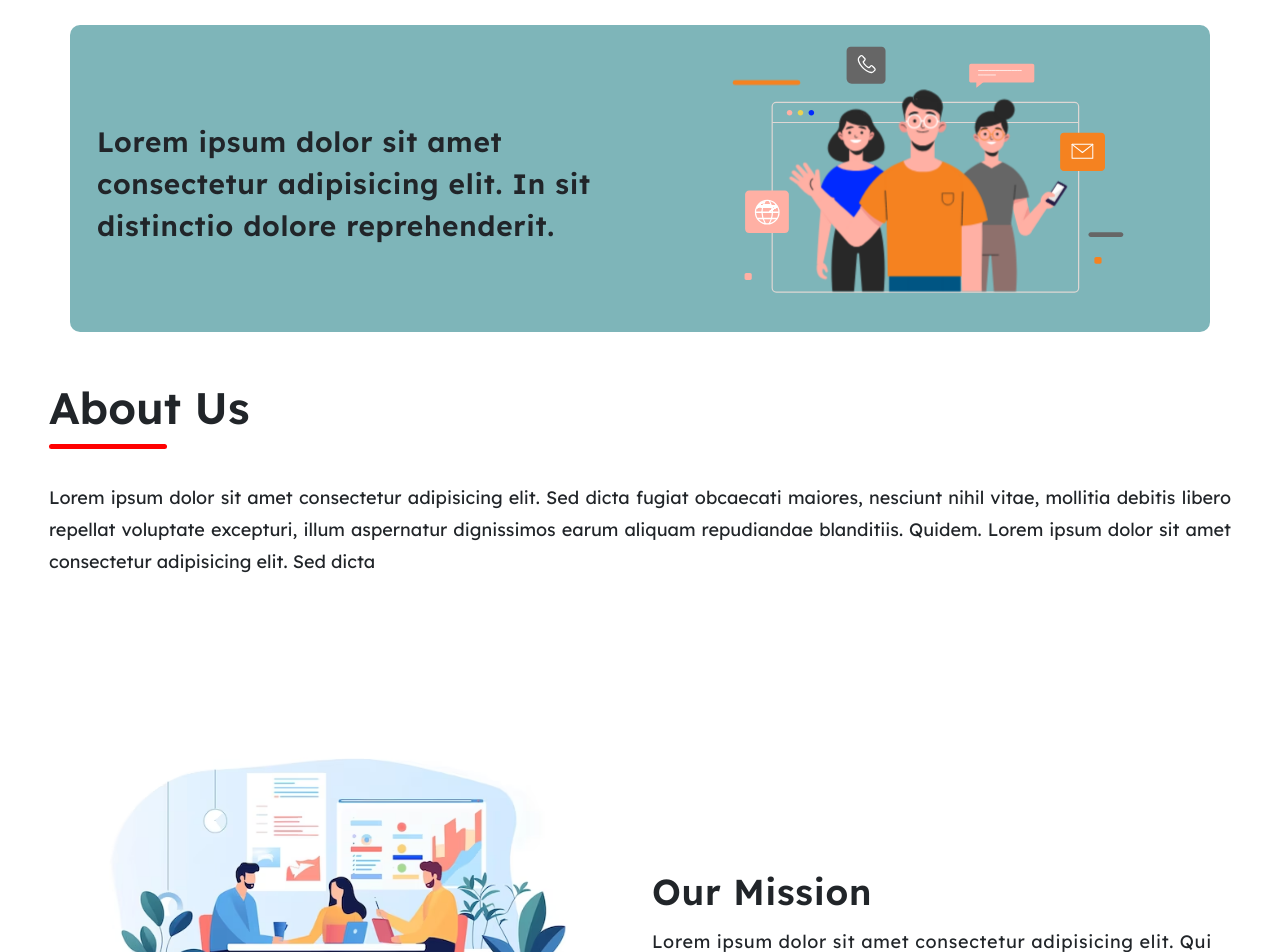
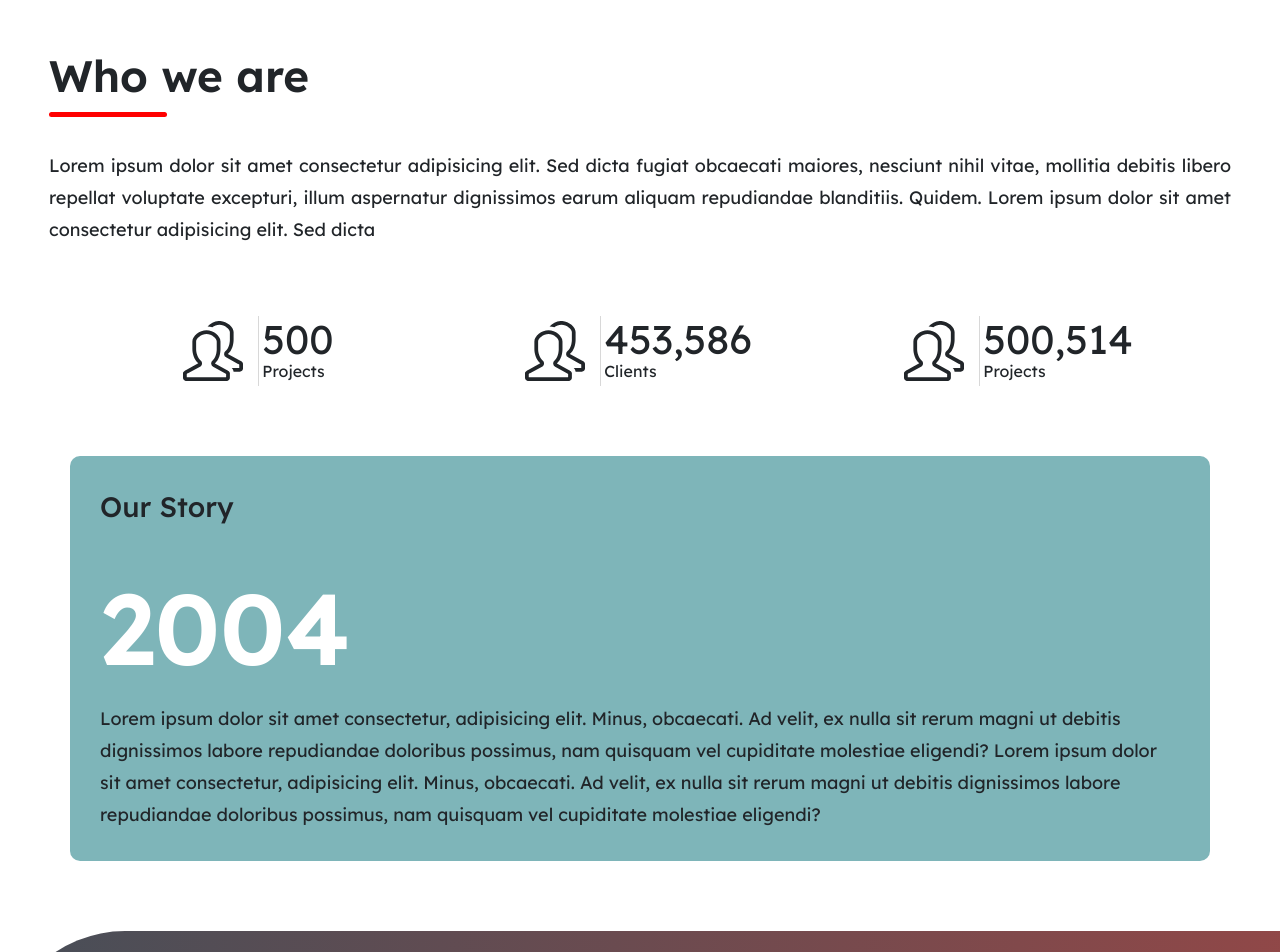
Before and after one commit to kannanAbinesh/IHTW, a React (Create React App) app: page /about in a window 1280 px wide. Shown: the top 952 px of the page. Built offline with nearby package versions, Linux system fonts and the light colour scheme.

Commit message:
about major changes

```diff
--- a/src/Components/About/About.js
+++ b/src/Components/About/About.js
@@ -1,109 +1,25 @@
 /* Plugins */
-import Lottie from 'react-lottie';
 import { Col, Container, Row } from 'react-bootstrap';
 
 /* Components */
 import Footer from '../Footer/Footer';
 
-import img1 from '../../Images/HomeBanner.jpg';
-import img2 from '../../Images/bannerImage.avif';
-import img3 from '../../Images/homeBannerOne.jpg';
-import img4 from '../../Images/serviceBannerTwo.jpg';
-import img5 from '../../Images/serviceBannerOne.jpg';
-import img6 from '../../Images/mainBannerImage.jpg';
-import img7 from '../../Images/mainBannerImage.avif';
-import img8 from '../../Images/homeBannerOne.jpg';
-import img9 from '../../Images/aboutSubImage.avif';
-
 /* Helpers and Actions */
 import aboutData from './aboutHelper';
+import { SlPeople } from "react-icons/sl";
 
 /* Styles and Animations */
-import aboutLottie from '../../Images/LottieFiles/aboutLottie.json';
 import './about.css';
 
 const About = () => {
 
-    /* Lottie settings */
-    const defaultOptions = {
-        loop: true,
-        autoplay: true,
-        animationData: aboutLottie,
-        rendererSettings: {
-          preserveAspectRatio: "xMidYMid slice",
-          className: 'about_lottie_json'
-        }
-    };
-
-    let imageData = [
-        {
-            id: 1,
-            image: img1
-        },
-        {
-            id: 2,
-            image: img2
-        },
-        {
-            id: 3,
-            image: img3
-        },
-        {
-            id: 4,
-            image: img4
-        },
-        {
-            id: 5,
-            image: img5
-        },
-        {
-            id: 6,
-            image: img6
-        },
-        {
-            id: 7,
-            image: img7
-        },
-        {
-            id: 8,
-            image: img8
-        },
-        {
-            id: 9,
-            image: img9
-        },
-        {
-            id: 10,
-            image: 'https://media.istockphoto.com/id/1368628035/photo/brooklyn-bridge-at-sunset.jpg?s=612x612&w=0&k=20&c=hPbMbTYRAVNYWAUMkl6r62fPIjGVJTXzRURCyCfoG08='
-        },
-
-    ]
     return (
         <div>
             <div className='about_container'>
-                <Container>
-                    <Row className='about_row_container'>
-                        <Col lg={6} md={6} sm={12} xs={12} className='about_col'>
-                            <div className='about_header_text'>
-                                <div className='about_main_header'>
-                                    <h4 className='about_headers_content'>
-                                        Lorem ipsum dolor sit amet consectetur adipisicing elit.
-                                        In sit distinctio dolore reprehenderit.
-                                    </h4>
-                                </div>
-                            </div>
-                        </Col>
-                        <Col lg={6} md={6} sm={12} xs={12} className='about_col'>
-                            <div>
-                                <Lottie options={defaultOptions} />
-                            </div>
-                        </Col>
-                    </Row>
-                </Container>
 
                 <div className='main_about_container'>
                     <div className='main_about_header_container'>
-                        <h2 className='main_about_header_content'>About Us</h2>
+                        <h2 className='main_about_header_content'>Who we are</h2>
                     </div>
                     <div className='main_about_para_container'>
                         <label>
@@ -115,47 +31,55 @@ const About = () => {
                     </div>
                 </div>
 
-                <Container className='about_sub_container'>
-                    {
-                        aboutData?.map((i) => {
-                            return (
-                                <Row className='about_sub_row'>
-                                    <Col lg={6} md={6} sm={12} xs={12} className='about_col_container'>
-                                        <div className='about_sub_image_container'>
-                                            <img src={i?.image} className='sub_about_image' alt='about images' />
+                <div className='main_about_container'>
+                    <Container>
+                        <Row className='about_us_summary_container'>
+                            <Col className='about_us_summary_images'>
+                                <SlPeople className='summery_icons' />
+                                <div className='summary_content'>
+                                    <div className='about_inner_count'>500</div>
+                                    <div className='about_inner_content'>Projects</div>
                                 </div>
                             </Col>
-                                    <Col lg={6} md={6} sm={12} xs={12} className='about_col_container'>
-                                        <div className='about_sub_header_container'>
-                                            <div className='about_text_header'>
-                                                <h2 className='about_sub_header'>{i?.header}</h2>
+                            <Col className='about_us_summary_images'>
+                                <SlPeople className='summery_icons' />
+                                <div className='summary_content'>
+                                    <div className='about_inner_count'>453,586</div>
+                                    <div className='about_inner_content'>Clients</div>
                                 </div>
-                                        </div>
-                                        <div className='about_sub_text'>{i?.data}</div>
                             </Col>
-                                    <Col lg={6} md={6} sm={12} xs={12} className='about_col_container'>
-                                        <div className='about_sub_image_container'>
-                                            <img src={i?.image} className='sub_about_image' alt='about images' />
+                            <Col className='about_us_summary_images'>
+                                <SlPeople className='summery_icons' />
+                                <div className='summary_content'>
+                                    <div className='about_inner_count'>500,514</div>
+                                    <div className='about_inner_content'>Projects</div>
                                 </div>
                             </Col>
                         </Row>
-                            )
-                        })
-                    }
+                    </Container>
+                </div>
+
+                <Container>
+                    <Row className='about_row_container'>
+                        <div className='story_main_container'>
+                            <label className='Story_header'>Our Story</label>
+                            <label className='story_year'>2004</label>
+                            <div className='story_content'>
+                                Lorem ipsum dolor sit amet consectetur,
+                                adipisicing elit. Minus, obcaecati. Ad velit, ex nulla sit rerum magni ut
+                                debitis dignissimos labore repudiandae doloribus possimus, nam quisquam vel
+                                cupiditate molestiae eligendi?
+                                Lorem ipsum dolor sit amet consectetur,
+                                adipisicing elit. Minus, obcaecati. Ad velit, ex nulla sit rerum magni ut
+                                debitis dignissimos labore repudiandae doloribus possimus, nam quisquam vel
+                                cupiditate molestiae eligendi?
+                            </div>
+                        </div>
+                    </Row>
                 </Container>
 
-                <div className='main_about_container'>
-                    <div className='gallery_container'>
-                        {
-                            imageData?.map((i, index) => {
-                                return (
-                                    <div className='gallery_single_imahe_container' key={index}>
-                                        <img src={i?.image} className='gallery_image' alt='about us collage'/>
-                                    </div>
-                                )
-                            })
-                        }
-                    </div>
+                <div>
+
                 </div>
             </div>
             <Footer />
--- a/src/Components/About/about.css
+++ b/src/Components/About/about.css
@@ -7,6 +7,7 @@
 }
 
 .about_row_container {
+    margin-top: 70px;
     align-items: center;
     display: flex;
     flex-wrap: wrap;
@@ -162,7 +163,107 @@
     border-radius: 10px;
 }
 
-@media screen and (max-width: 764px) {
+.story_main_container {
+    padding: 30px;
+    text-align: left;
+}
+
+.story_year {
+    font-size: 100px;
+    color: #fff;
+    font-weight: 600;
+    display: block;
+}
+
+.Story_header {
+    display: block;
+    font-size: 28px;
+    font-weight: 500;
+    margin-bottom: 25px;
+}
+
+.story_content {
+    max-width: 100%;
+    font-size: 18px;
+    font-weight: 400;
+    line-height: 32px;
+}
+
+.about_us_summary_container {
+    display: flex;
+    justify-content: space-around;
+    align-items: center;
+    /* flex-wrap: wrap; */
+    /* padding: 10px; */
+    /* margin-left: -80px; */
+}
+
+.about_us_summary_images {
+    display: flex;
+    align-items: center;
+    justify-content: center;
+}
+
+.inner_summary {
+    width: 100%;
+    display: flex;
+    justify-content: space-between;
+}
+
+.summery_icons {
+    width: 60px;
+    height: 60px;
+    margin-right: 15px;
+}
+
+.summary_content {
+    border-left: 1px solid #d8d8d8;
+    padding: 3px;
+}
+
+.about_inner_count {
+    font-size: 40px;
+    line-height: 1em;
+}
+
+.about_inner_content {
+    font-size: 16px;
+    font-weight: 400;
+}
+
+@media screen and (max-width: 1024px) {
+    .summery_icons {
+        margin: 0 5px 0 0;
+        height: 40px;
+        width: 40px;
+    }
+
+    .about_inner_count {
+        font-size: 25px;
+        line-height: 1em;
+    }
+}
+
+@media screen and (max-width: 768px) {
+    .about_inner_content {
+        font-size: 12px;
+        font-weight: 400;
+    }
+
+    .summery_icons {
+        height: 20px;
+        width: 20px;
+    }
+
+    .about_inner_count {
+        font-size: 16px;
+        line-height: 1em;
+    }
+
+    /* .about_us_summary_images {
+        flex-basis: 100%;
+    } */
+
     .main_about_container {
         padding: 0 16px;
     }
@@ -217,6 +318,15 @@
         display: none;
     }
 
+    .story_year {
+        font-size: 80px;
+    }
+
+    .story_content {
+        font-size: 16px;
+        line-height: 28px;
+    }
+
 }
 
 @media screen and (max-width: 764px) {
--- a/src/Components/About/aboutHelper.js
+++ b/src/Components/About/aboutHelper.js
@@ -1,17 +1,19 @@
-import subBannerImageOne from '../../Images/aboutSubImage.avif';
+/* Plugins */
+import { SlPeople } from "react-icons/sl";
+import { BiBuildings } from "react-icons/bi";
 
 const aboutData = [
     {
         id: 1,
-        image: subBannerImageOne,
-        header: 'Our Mission',
-        data: 'Lorem ipsum dolor sit amet consectetur adipisicing elit. Qui laudantium, ad delectus eum veritatis minima?'
+        icon: <SlPeople size={30} />,
+        count: 270,
+        descriptions: 'Projects'
     },
     {
         id: 2,
-        image: subBannerImageOne,
-        header: 'Lorem ipsum',
-        data: 'Lorem ipsum dolor sit amet consectetur adipisicing elit. Qui laudantium, ad delectus eum veritatis minima?'
+        icon: <BiBuildings size={30} />,
+        count: "475,052",
+        descriptions: 'Clients'
     }
 ];
 
--- /dev/null
+++ b/src/Components/CareerForm/submit.js
@@ -0,0 +1,3 @@
+export const submit = value => {
+    console.log(value)
+}
--- a/src/Components/SiteAdminLogin/SiteAdminLogin.js
+++ b/src/Components/SiteAdminLogin/SiteAdminLogin.js
@@ -72,7 +72,7 @@ class SiteAdminLogin extends React.Component {
                         name='email'
                         component={this.handleChange}
                         label='Email'
-                        />
+                    />
                     <Field
                         name='password'
                         component={this.handlePassword}
```
Also changed, not shown: src/Components/Career/Career.js (+14 -16 lines), src/Components/Career/career.css (+53 -0 lines), src/Components/CareerForm/CareerForm.js (added, +75 -0 lines), src/Components/CareerForm/validation.js (added, +17 -0 lines), src/Components/MainProject/MainProject.js (+67 -1 lines), src/Components/CareerForm/careerForm.css (added). Lines whose indentation alone changed are shown as unchanged.
